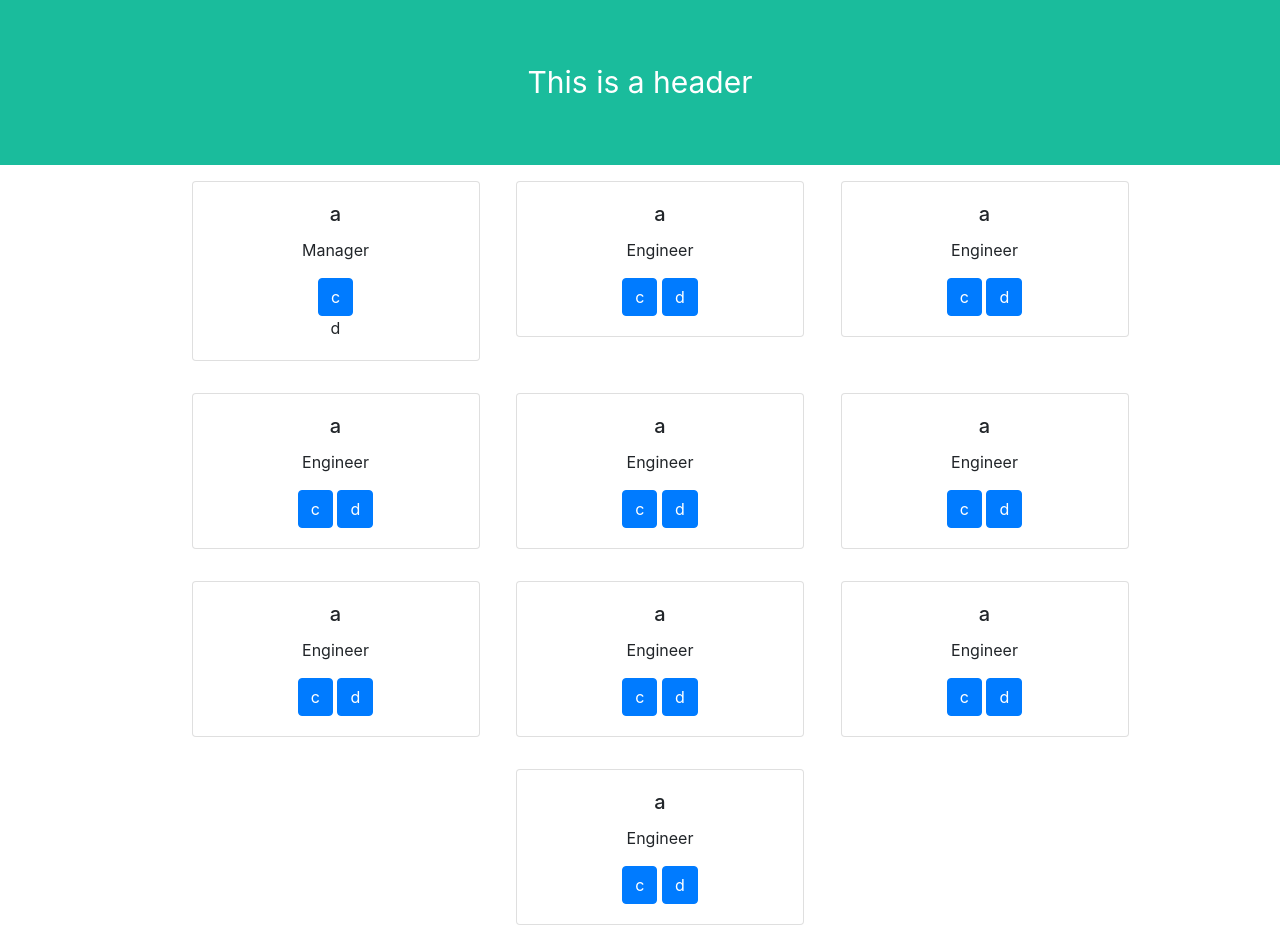
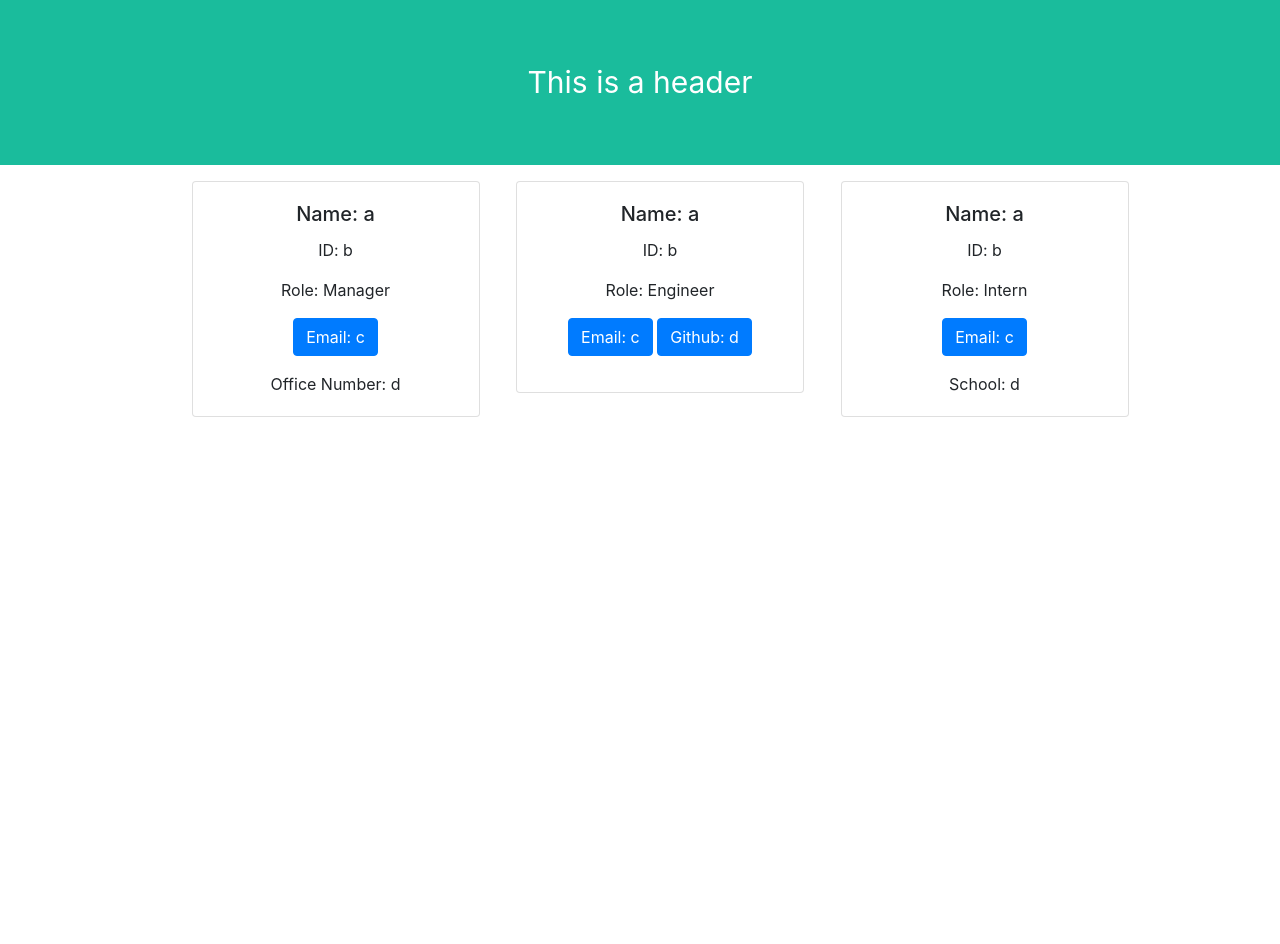
Before and after one commit to WanderingLad/Team-Profile-Generator, a website: page Assets/dist/index.html in a window 1280 px wide. After the commit the page ends 800 px from the top, so only its background shows below. Drawn offline with nearby package versions, Linux system fonts and the light colour scheme.

Commit message:
finished project?

```diff
--- a/Assets/dist/index.html
+++ b/Assets/dist/index.html
@@ -20,10 +20,11 @@
     <li>
         <div class="card" style="width: 18rem;">
             <div class="card-body">
-                <h5 class="card-title">a</h5>
-                <p class="card-text">Manager</p>
-                <a href="mailto:c" class="btn btn-primary">c</a>
-                <p class="card-text">d</p>
+                <h5 class="card-title">Name: a</h5>
+                <p class="card-text">ID: b</p>
+                <p class="card-text">Role: Manager</p>
+                <a href="mailto:c" class="btn btn-primary">Email: c</a>
+                <p class="card-text">Office Number: d</p>
             </div>
         </div>
     </li>
@@ -31,10 +32,11 @@
     <li>
         <div class="card" style="width: 18rem;">
             <div class="card-body">
-                <h5 class="card-title">a</h5>
-                <p class="card-text">Engineer</p>
-                <a href="mailto:c" class="btn btn-primary">c</a>
-                <a href="github.com/users/d" class="btn btn-primary">d</a>
+                <h5 class="card-title">Name: a</h5>
+                <p class="card-text">ID: b</p>
+                <p class="card-text">Role: Engineer</p>
+                <a href="mailto:c" class="btn btn-primary">Email: c</a>
+                <a href="https://www.github.com/users/d" class="btn btn-primary">Github: d</a>
             </div>
         </div>
     </li>
@@ -42,90 +44,14 @@
     <li>
         <div class="card" style="width: 18rem;">
             <div class="card-body">
-                <h5 class="card-title">a</h5>
-                <p class="card-text">Engineer</p>
-                <a href="mailto:c" class="btn btn-primary">c</a>
-                <a href="github.com/users/d" class="btn btn-primary">d</a>
-            </div>
-        </div>
-    </li>
-
-    <li>
-        <div class="card" style="width: 18rem;">
-            <div class="card-body">
-                <h5 class="card-title">a</h5>
-                <p class="card-text">Engineer</p>
-                <a href="mailto:c" class="btn btn-primary">c</a>
-                <a href="github.com/users/d" class="btn btn-primary">d</a>
-            </div>
-        </div>
-    </li>
-
-    <li>
-        <div class="card" style="width: 18rem;">
-            <div class="card-body">
-                <h5 class="card-title">a</h5>
-                <p class="card-text">Engineer</p>
-                <a href="mailto:c" class="btn btn-primary">c</a>
-                <a href="github.com/users/d" class="btn btn-primary">d</a>
-            </div>
-        </div>
-    </li>
-
-    <li>
-        <div class="card" style="width: 18rem;">
-            <div class="card-body">
-                <h5 class="card-title">a</h5>
-                <p class="card-text">Engineer</p>
-                <a href="mailto:c" class="btn btn-primary">c</a>
-                <a href="github.com/users/d" class="btn btn-primary">d</a>
-            </div>
-        </div>
-    </li>
-
-    <li>
-        <div class="card" style="width: 18rem;">
-            <div class="card-body">
-                <h5 class="card-title">a</h5>
-                <p class="card-text">Engineer</p>
-                <a href="mailto:c" class="btn btn-primary">c</a>
-                <a href="github.com/users/d" class="btn btn-primary">d</a>
-            </div>
-        </div>
-    </li>
-
-    <li>
-        <div class="card" style="width: 18rem;">
-            <div class="card-body">
-                <h5 class="card-title">a</h5>
-                <p class="card-text">Engineer</p>
-                <a href="mailto:c" class="btn btn-primary">c</a>
-                <a href="github.com/users/d" class="btn btn-primary">d</a>
-            </div>
-        </div>
-    </li>
-
-    <li>
-        <div class="card" style="width: 18rem;">
-            <div class="card-body">
-                <h5 class="card-title">a</h5>
-                <p class="card-text">Engineer</p>
-                <a href="mailto:c" class="btn btn-primary">c</a>
-                <a href="github.com/users/d" class="btn btn-primary">d</a>
-            </div>
-        </div>
-    </li>
-
-    <li>
-        <div class="card" style="width: 18rem;">
-            <div class="card-body">
-                <h5 class="card-title">a</h5>
-                <p class="card-text">Engineer</p>
-                <a href="mailto:c" class="btn btn-primary">c</a>
-                <a href="github.com/users/d" class="btn btn-primary">d</a>
+                <h5 class="card-title">Name: a</h5>
+                <p class="card-text">ID: b</p>
+                <p class="card-text">Role: Intern</p>
+                <a href="mailto:c" class="btn btn-primary">Email: c</a>
+                <p class="card-text">School: d</p>
             </div>
         </div>
     </li>
 
     </ul>
-    <body>
+    </body>
--- a/Assets/dist/styles/style.css
+++ b/Assets/dist/styles/style.css
@@ -19,6 +19,11 @@ header
       padding: 1rem;
   }
 
+  a
+  {
+      margin-bottom: 1rem;
+  }
+
   .flex-container
   {
     flex-wrap: wrap;
```
Also changed, not shown: Assets/dist/generateHTML.js (+15 -12 lines).
